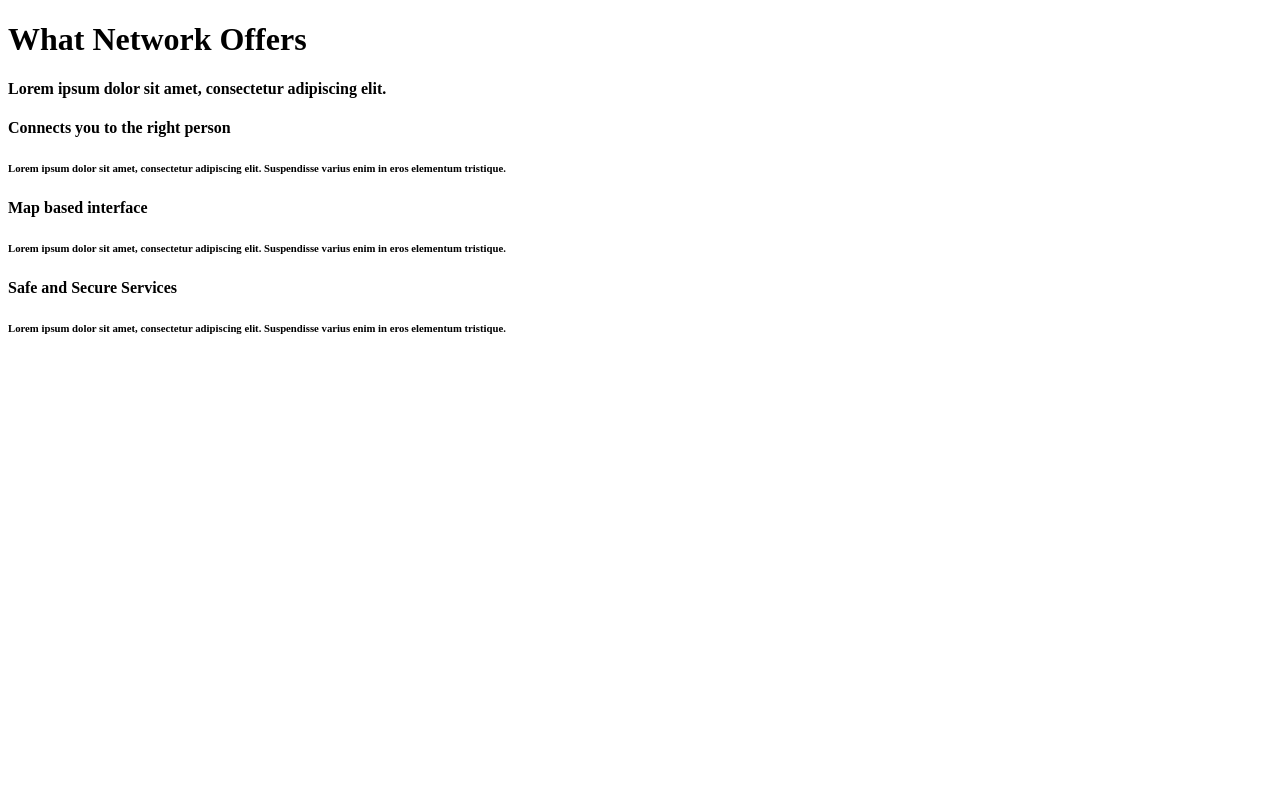
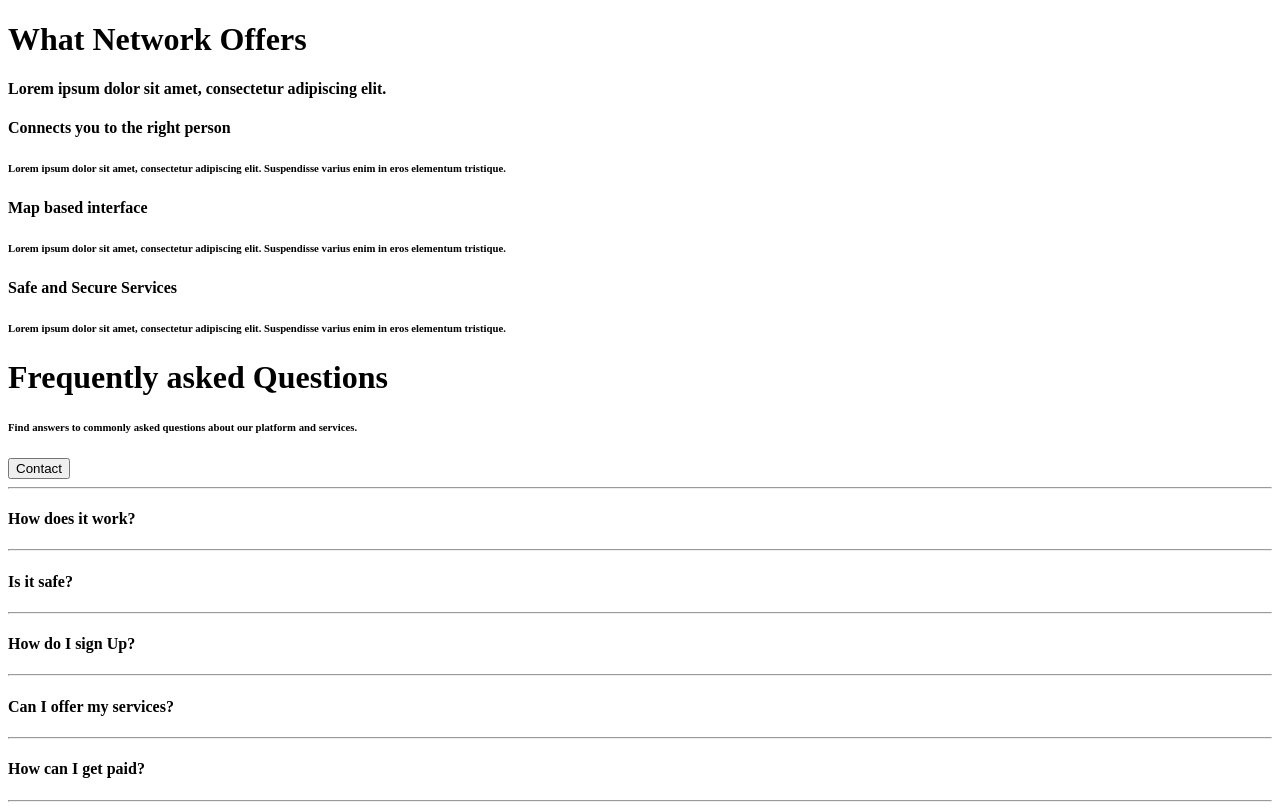
Before and after one commit to Aaron-Thomas-Blessen/NETWORKK, a React (Create React App) app: page / in a window 1280 px wide. Built offline with nearby package versions, Linux system fonts and the light colour scheme.

Commit message:
added frequently asked question

```diff
--- a/src/pages/Home.js
+++ b/src/pages/Home.js
@@ -1,6 +1,7 @@
 
 const Home = () => {
     return(
+      <div className="Home">
         <div className="Offers">
           <div className="Offerhead">
             <h1>What Network Offers</h1>
@@ -15,6 +16,27 @@ const Home = () => {
             <h6>Lorem ipsum dolor sit amet, consectetur adipiscing elit. Suspendisse varius enim in eros elementum tristique.</h6>
           </div>
         </div>
+        <div className="freq">
+          <div className="freqhead">
+            <h1>Frequently asked Questions</h1>
+            <h6>Find answers to commonly asked questions about our platform and services.</h6>
+            <button>Contact</button>
+          </div>
+          <div className="freqques">
+            <hr></hr>
+            <h4>How does it work?</h4>
+            <hr></hr>
+            <h4>Is it safe?</h4>
+            <hr></hr>
+            <h4>How do I sign Up?</h4>
+            <hr></hr>
+            <h4>Can I offer my services?</h4>
+            <hr></hr>
+            <h4>How can I get paid?</h4>
+            <hr></hr>
+          </div>
+        </div>
+      </div>
     );
   };
 
```
Lines whose indentation alone changed are shown as unchanged.
